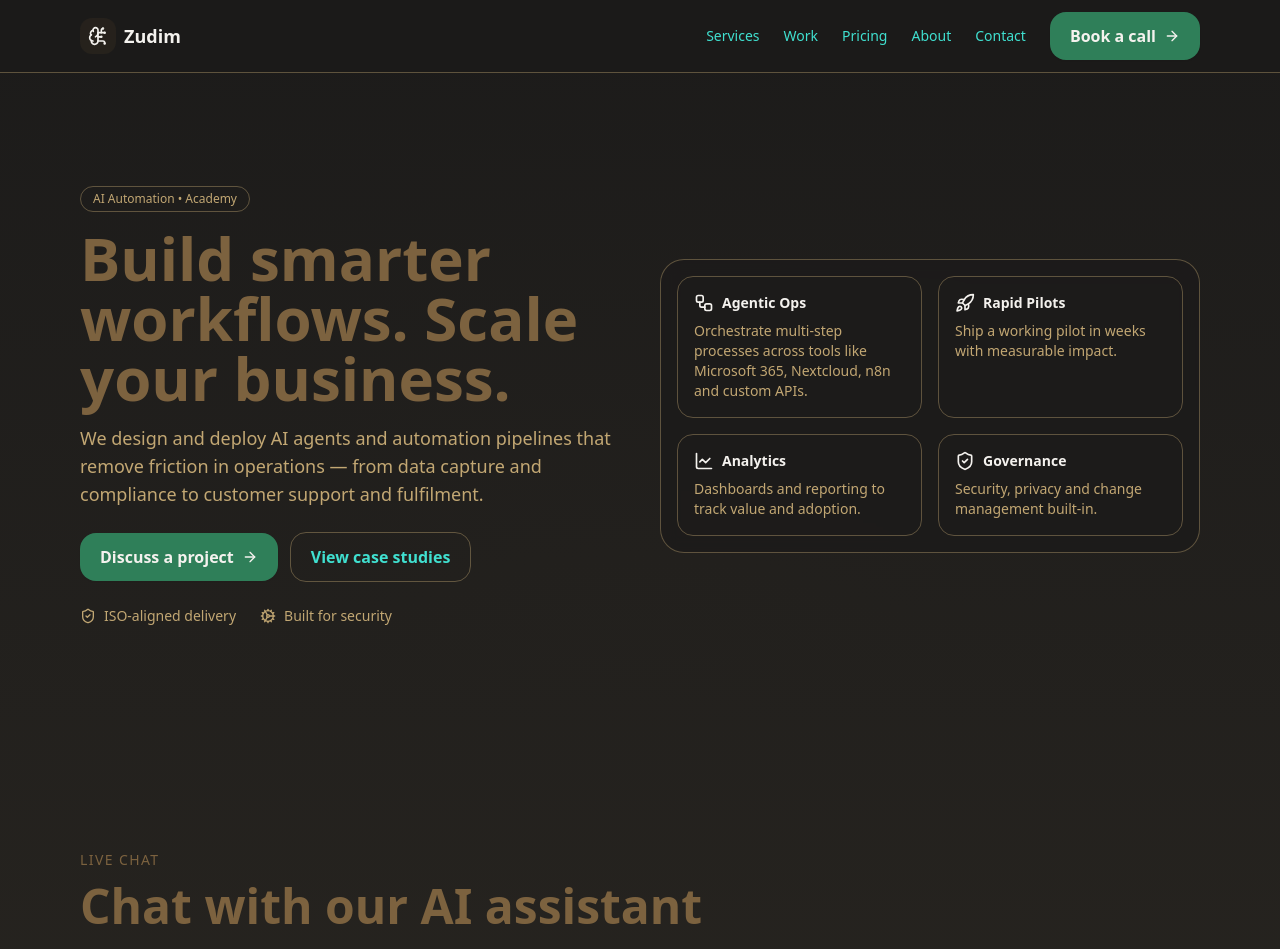
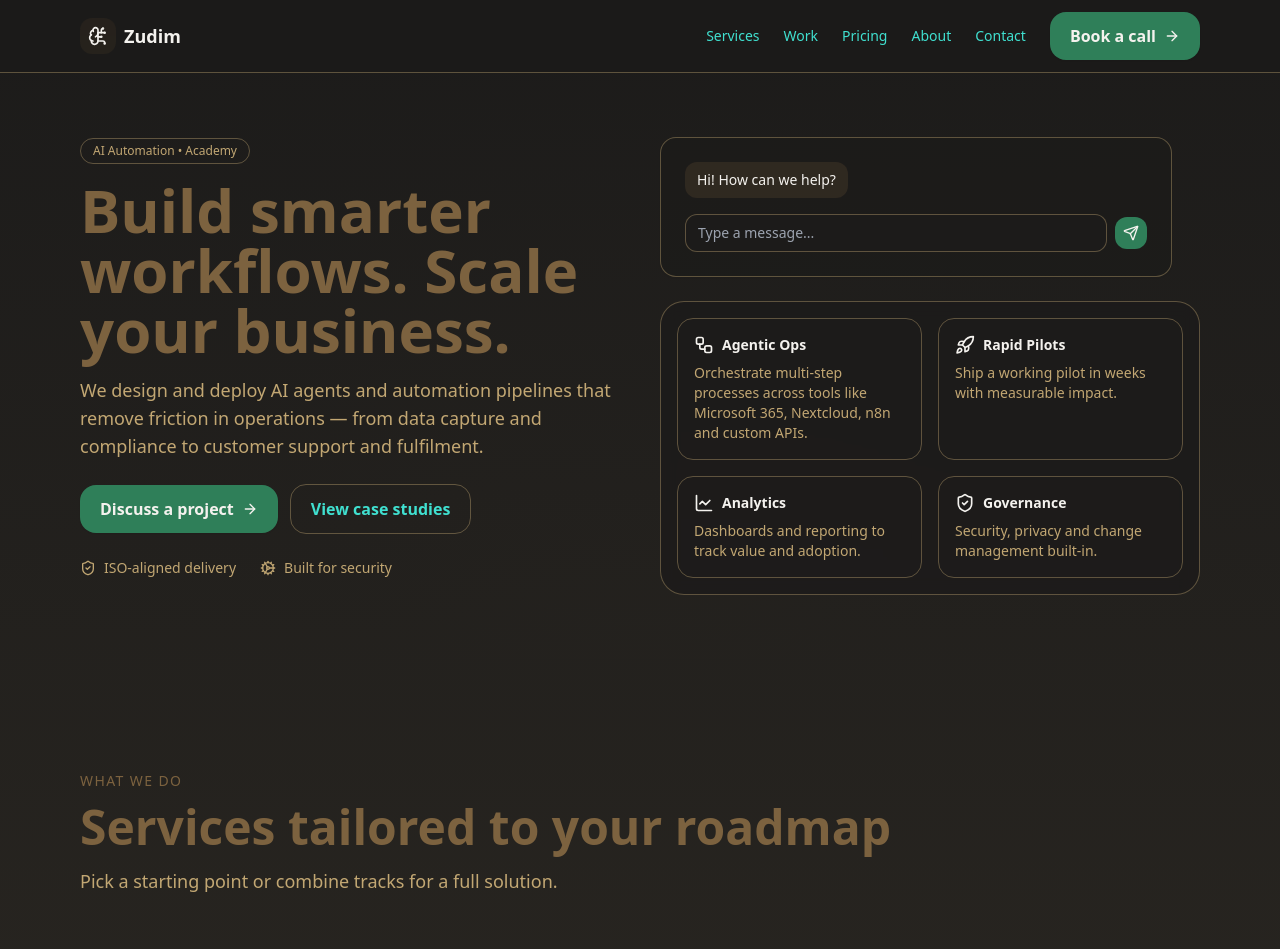
Before and after one commit to emiriso/zudim-website, a React (Vite) app: page / in a window 1280 px wide. Shown: the top 949 px of the page. Built offline with nearby package versions, Linux system fonts and the light colour scheme.

Commit message:
Show chat widget alongside hero content

```diff
--- a/App.jsx
+++ b/App.jsx
@@ -173,12 +173,12 @@ export default function App() {
       <Header />
 
       {/* Hero */}
-      <section id="home" className="relative overflow-hidden py-20 md:py-28">
+      <section id="home" className="relative overflow-hidden py-12 md:py-16">
         <div className="absolute inset-0 -z-10 opacity-30" aria-hidden>
           <div className="mx-auto h-[36rem] w-[36rem] rounded-full bg-bronze/30 blur-3xl" />
         </div>
         <div className="mx-auto max-w-6xl px-4">
-          <div className="grid items-center gap-10 md:grid-cols-2">
+          <div className="grid items-start gap-10 md:grid-cols-2">
             <div>
               <Pill>AI Automation • Academy</Pill>
               <h1 className="mt-4 text-4xl font-bold leading-tight text-bronze md:text-6xl">
@@ -198,6 +198,10 @@ export default function App() {
                 <div className="flex items-center gap-2"><ShieldCheck className="h-4 w-4" /> ISO-aligned delivery</div>
                 <div className="flex items-center gap-2"><Cog className="h-4 w-4" /> Built for security</div>
               </div>
+            </div>
+            <div className="space-y-6">
+              <div id="live-chat">
+                <ChatSection />
               </div>
               <motion.div initial={{opacity:0, y:16}} whileInView={{opacity:1, y:0}} viewport={{once:true}} transition={{duration:0.6}}
                 className="rounded-3xl border border-sandstone/40 bg-obsidian/70 p-4 shadow-[var(--shadow-xl)] backdrop-blur">
@@ -236,12 +240,8 @@ export default function App() {
               </motion.div>
             </div>
           </div>
+        </div>
       </section>
-
-      {/* Live chat */}
-      <Section id="live-chat" eyebrow="Live chat" title="Chat with our AI assistant" subtitle="Ask us anything in real time.">
-        <ChatSection />
-      </Section>
 
       {/* Services */}
       <Section id="services" eyebrow="What we do" title="Services tailored to your roadmap"
```
Lines whose indentation alone changed are shown as unchanged.
